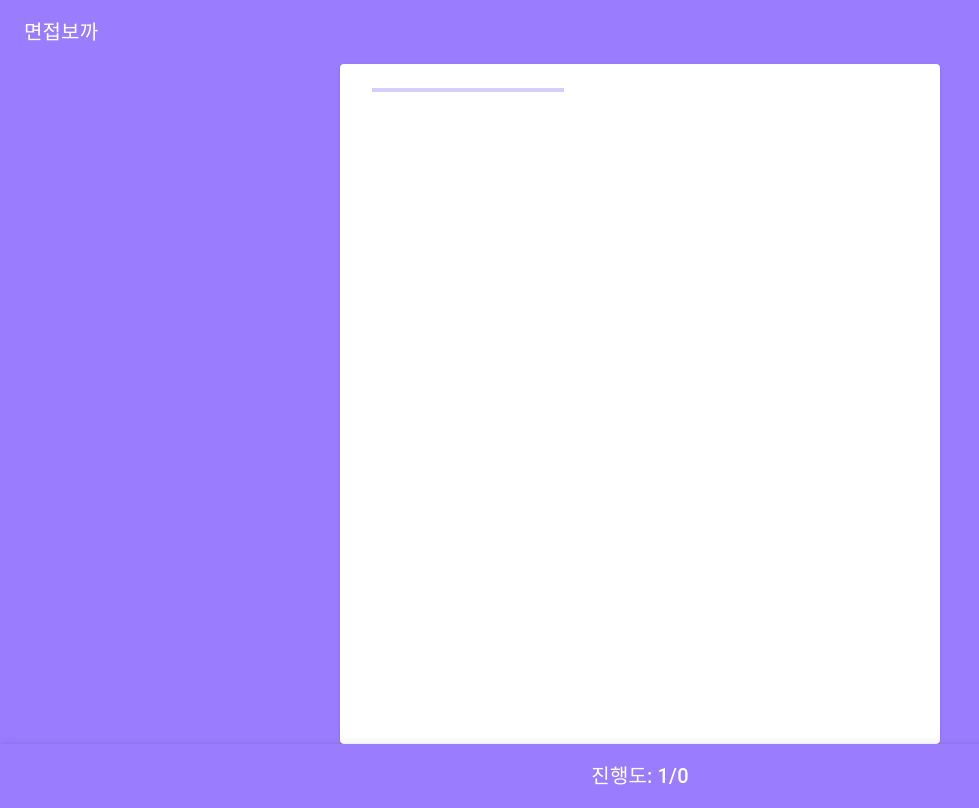
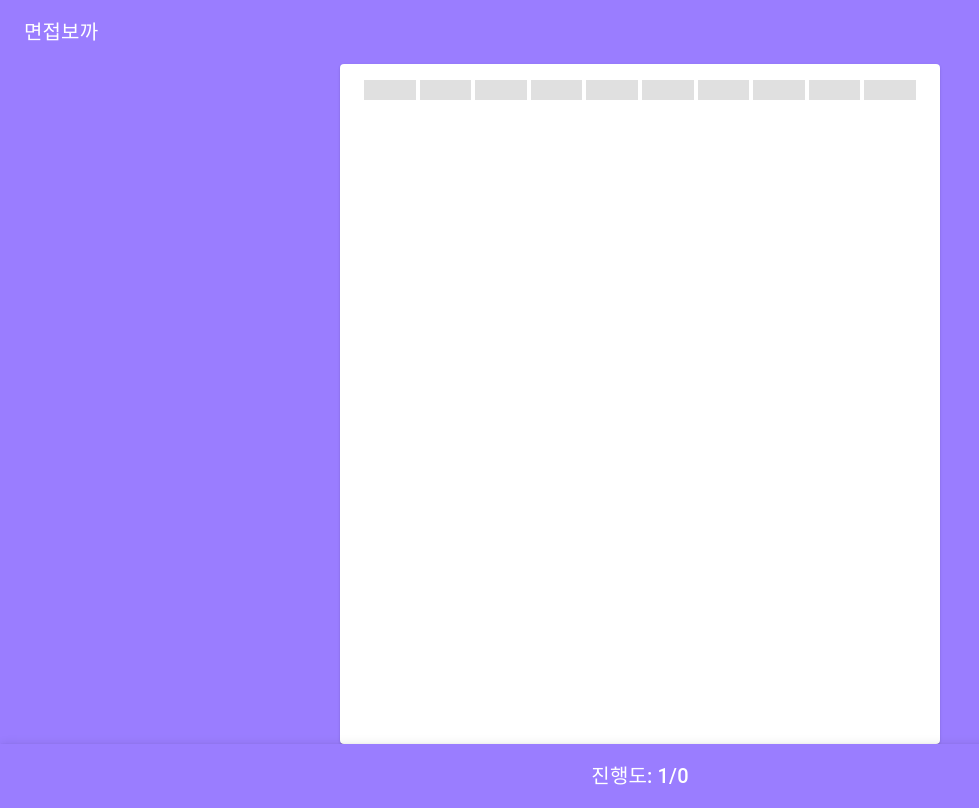
Before and after one commit to motojate/myeonjeob-bokka-front-end, a React (Create React App) app: page /question in a window 1280 px wide. Shown: the whole page, without its empty margins (0-979 px from the left). Built offline with nearby package versions, Linux system fonts and the light colour scheme.

Commit message:
* 구조 변경

```diff
--- /dev/null
+++ b/src/components/molecule/Bars/ProgressBar.tsx
@@ -0,0 +1,56 @@
+import React, { useState, useRef, useEffect } from 'react'
+import Box from '@mui/material/Box'
+import { styled } from '@mui/system'
+
+interface ProgressBarProps {
+  progress: number
+  maxBlocks: number
+}
+
+const ProgressBarContainer = styled(Box)({
+  display: 'flex',
+  width: '100%',
+  overflow: 'hidden',
+})
+
+const Block = styled(Box)(() => ({
+  height: 20,
+  transition: 'background-color 0.3s ease',
+}))
+
+const ProgressBar = (props: ProgressBarProps) => {
+  const progressBarRef = useRef<HTMLDivElement>(null)
+  const [blockWidth, setBlockWidth] = useState(0)
+
+  useEffect(() => {
+    const resizeListener = () => {
+      if (progressBarRef.current) {
+        const containerWidth = progressBarRef.current.offsetWidth
+        const newBlockWidth =
+          (containerWidth - (props.maxBlocks - 1) * 0.5) / props.maxBlocks
+        setBlockWidth(newBlockWidth)
+      }
+    }
+
+    window.addEventListener('resize', resizeListener)
+    resizeListener()
+
+    return () => {
+      window.removeEventListener('resize', resizeListener)
+    }
+  }, [props.maxBlocks])
+
+  return (
+    <ProgressBarContainer ref={progressBarRef}>
+      {[...Array(props.maxBlocks)].map((_, index) => (
+        <Block
+          key={index}
+          width={blockWidth}
+          bgcolor={index < props.progress ? 'primary.main' : 'grey.300'}
+          marginRight={index < props.maxBlocks - 1 ? 0.5 : 0}
+        />
+      ))}
+    </ProgressBarContainer>
+  )
+}
+export default ProgressBar
--- a/src/components/forms/LoginForm.tsx
+++ b/src/components/molecule/forms/LoginForm.tsx
@@ -7,27 +7,26 @@ import {
   Typography,
 } from '@mui/material'
 import { createTheme, ThemeProvider } from '@mui/material/styles'
-import SocialLoginButtons from '../atoms/buttons/SocialLoginButton'
+import SocialLoginButtons from '../../atoms/buttons/SocialLoginButton'
 import GoogleIcon from '@mui/icons-material/Google'
 
-// MUI 테마 생성
 const theme = createTheme({
   palette: {
     primary: {
-      main: '#9575cd', // 예시 색상, 원하는 색상으로 변경 가능
+      main: '#9575cd',
     },
     background: {
-      default: '#f3e5f5', // 예시 배경 색상, 원하는 색상으로 변경 가능
+      default: '#f3e5f5',
     },
   },
   typography: {
-    fontFamily: '"Comic Sans MS", cursive, sans-serif', // 원하는 폰트로 변경 가능
+    fontFamily: '"Comic Sans MS", cursive, sans-serif',
   },
   components: {
     MuiButton: {
       styleOverrides: {
         root: {
-          borderRadius: 20, // 버튼 둥근 모서리 설정
+          borderRadius: 20,
           padding: '10px 20px',
         },
       },
@@ -35,15 +34,14 @@ const theme = createTheme({
     MuiTextField: {
       styleOverrides: {
         root: {
-          borderRadius: 20, // 입력 필드 둥근 모서리 설정
-          marginBottom: '10px', // 간격 설정
+          borderRadius: 20,
+          marginBottom: '10px',
         },
       },
     },
   },
 })
 
-// 로그인 폼 타입 정의
 type LoginFormProps = {
   onLogin: (username: string, password: string) => void
 }
--- a/src/pages/Login.tsx
+++ b/src/pages/Login.tsx
@@ -1,5 +1,5 @@
 import React from 'react'
-import LoginForm from 'src/components/forms/LoginForm'
+import LoginForm from 'src/components/molecule/forms/LoginForm'
 
 const Login = () => {
   const onLogin = (userName: string, password: string) => {
--- a/src/pages/question/QuestionMain.tsx
+++ b/src/pages/question/QuestionMain.tsx
@@ -8,8 +8,11 @@ import {
   Toolbar,
   Typography,
   MobileStepper,
+  Button,
 } from '@mui/material'
 import { useAppSelector } from 'src/store'
+import { useState } from 'react'
+import ProgressBar from 'src/components/molecule/Bars/ProgressBar'
 
 const theme = createTheme({
   palette: {
@@ -33,7 +36,10 @@ const theme = createTheme({
 
 const QuestionMain = () => {
   const state = useAppSelector((state) => state.questionReducer)
-  console.log(state)
+  const [progress, setProgress] = useState<number>(0)
+  const handleClick = () => {
+    setProgress((state) => state + 1)
+  }
   return (
     <ThemeProvider theme={theme}>
       <CssBaseline />
@@ -59,15 +65,7 @@ const QuestionMain = () => {
             height: '100%',
           }}
         >
-          <MobileStepper
-            variant="progress"
-            steps={state.count}
-            position="static"
-            activeStep={9}
-            sx={{ maxWidth: 400, flexGrow: 1 }}
-            nextButton={<></>}
-            backButton={<></>}
-          />
+          <ProgressBar progress={progress} maxBlocks={10} />
         </Container>
       </Box>
       <AppBar position="static" color="primary" sx={{ top: 'auto', bottom: 0 }}>
```
